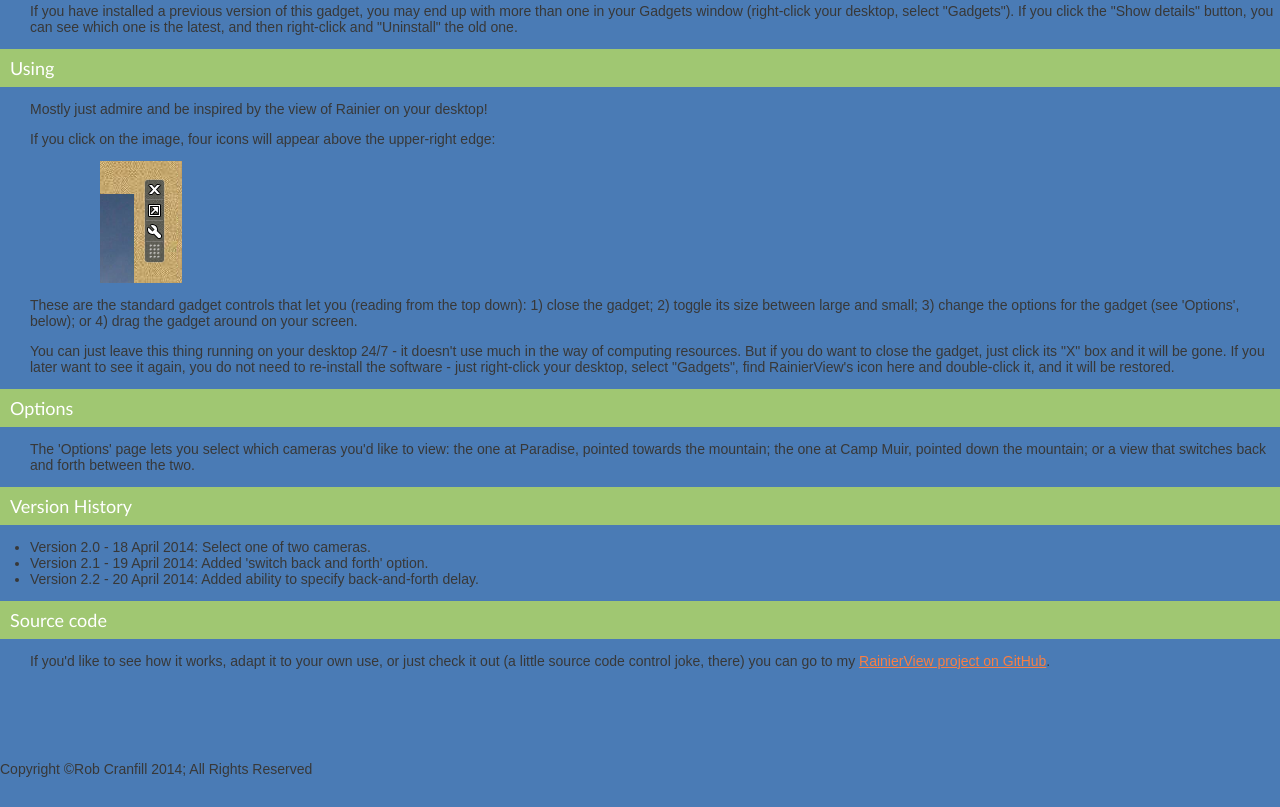
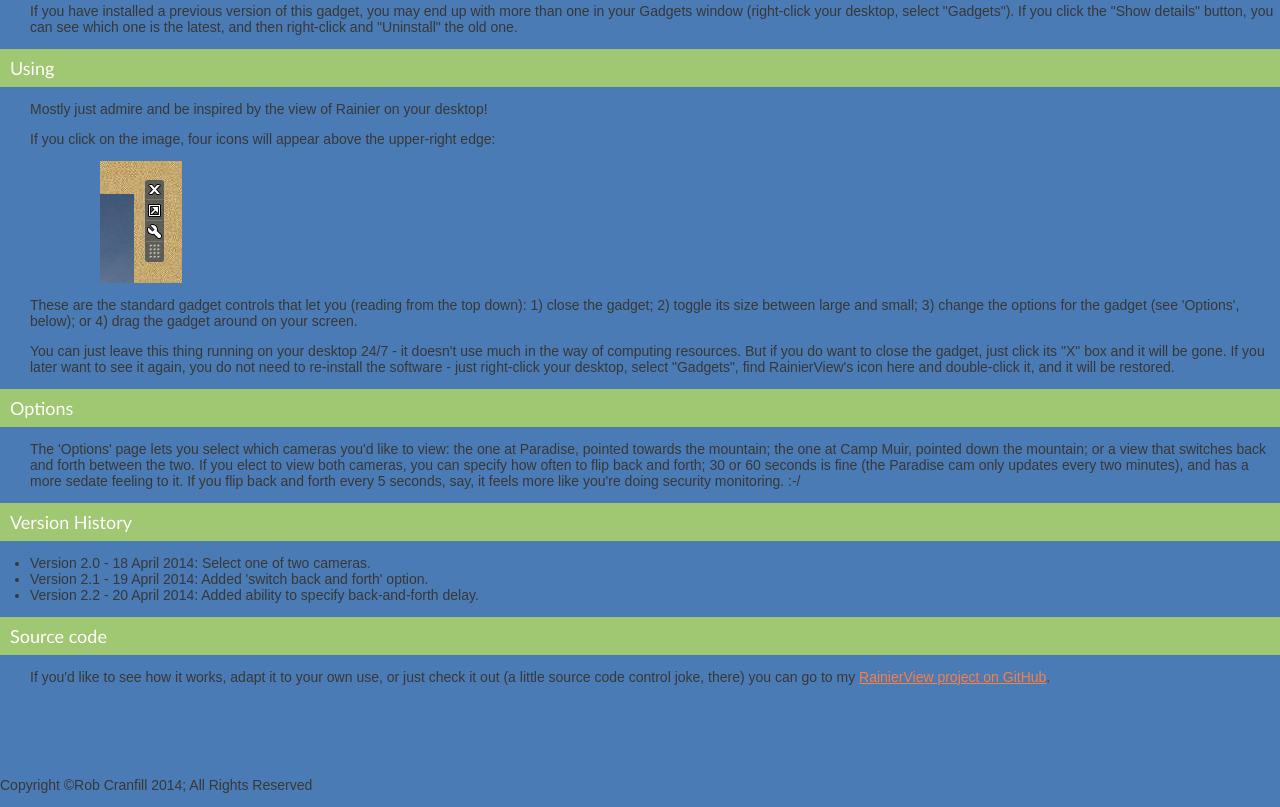
Before and after one commit to RobCranfill/RainierView, a plain HTML site: page website/index.html in a window 1280 px wide. Shown: the part 650-1457 px from the top of the page. Drawn offline with Linux system fonts and the light colour scheme.

Commit message:
Updated web page.

```diff
--- a/website/index.html
+++ b/website/index.html
@@ -58,7 +58,7 @@ You can just leave this thing running on your desktop 24/7 - it doesn't use much
 <h3>Options</h3>
 
 <p class="indentedPara">
-The 'Options' page lets you select which cameras you'd like to view: the one at Paradise, pointed towards the mountain; the one at Camp Muir, pointed down the mountain; or a view that switches back and forth between the two.
+The 'Options' page lets you select which cameras you'd like to view: the one at Paradise, pointed towards the mountain; the one at Camp Muir, pointed down the mountain; or a view that switches back and forth between the two. If you elect to view both cameras, you can specify how often to flip back and forth; 30 or 60 seconds is fine (the Paradise cam only updates every two minutes), and has a more sedate feeling to it. If you flip back and forth every 5 seconds, say, it feels more like you're doing security monitoring. :-/
 </p>
 
 
```
